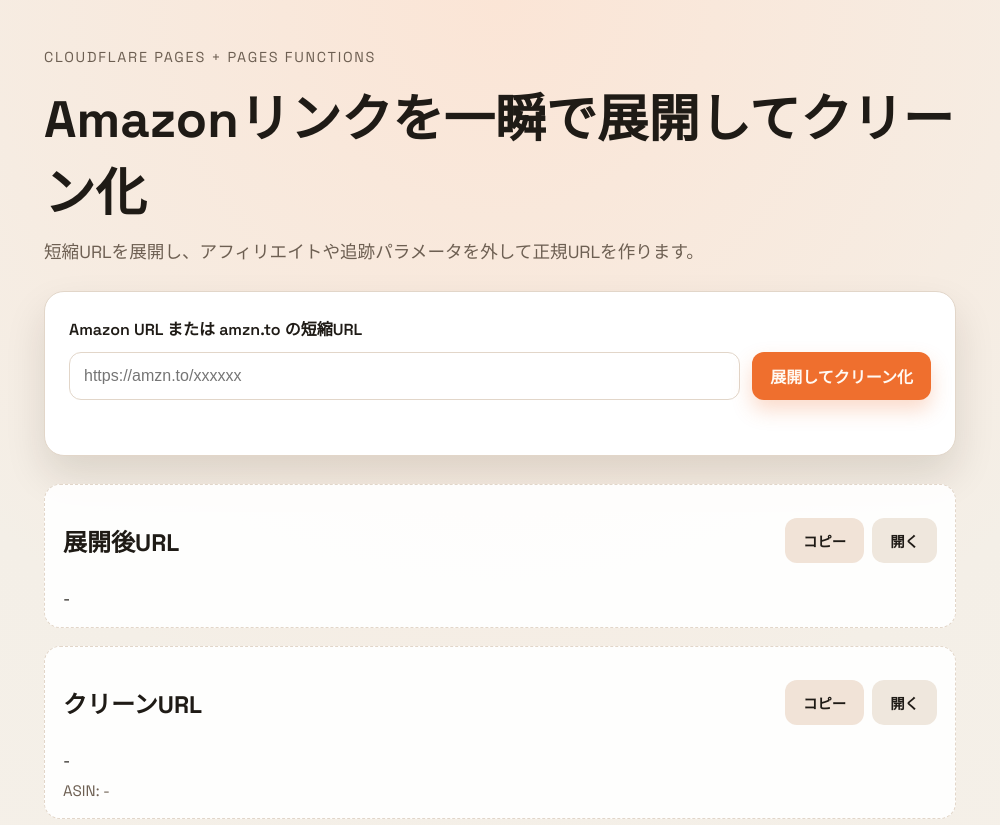
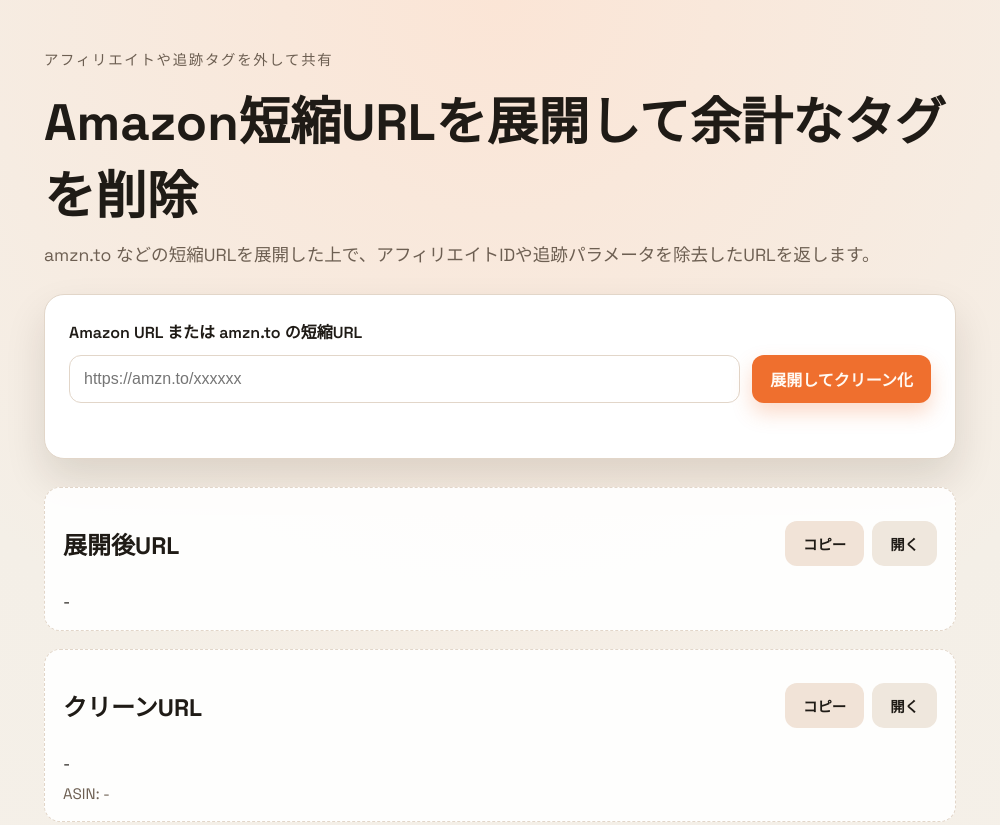
Before and after one commit to big-mon/amazon-link-cleaner-cloudflare, a website: page public/index.html in a window 1280 px wide. Shown: the top 825 px of the page, without its empty margins (140-1140 px from the left). Drawn offline with Linux system fonts and the light colour scheme.

Commit message:
chore: タイトルなど変更

```diff
--- a/public/index.html
+++ b/public/index.html
@@ -28,10 +28,10 @@
   <body>
     <main class="page">
       <section class="hero">
-        <p class="eyebrow">Cloudflare Pages + Pages Functions</p>
-        <h1>Amazonリンクを一瞬で展開してクリーン化</h1>
+        <p class="eyebrow">アフィリエイトや追跡タグを外して共有</p>
+        <h1>Amazon短縮URLを展開して余計なタグを削除</h1>
         <p class="lead">
-          短縮URLを展開し、アフィリエイトや追跡パラメータを外して正規URLを作ります。
+          amzn.to などの短縮URLを展開した上で、アフィリエイトIDや追跡パラメータを除去したURLを返します。
         </p>
       </section>
 
```
